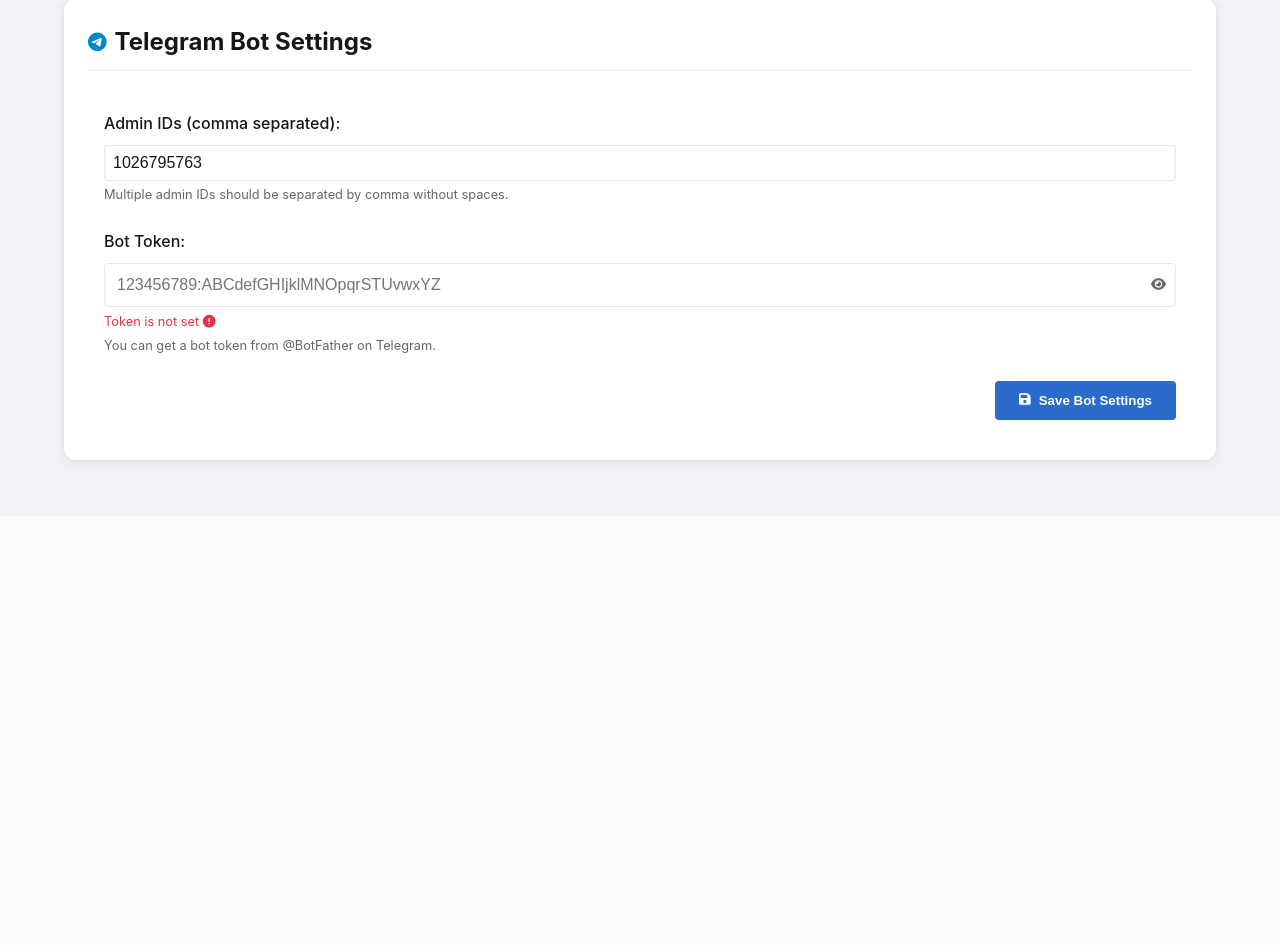
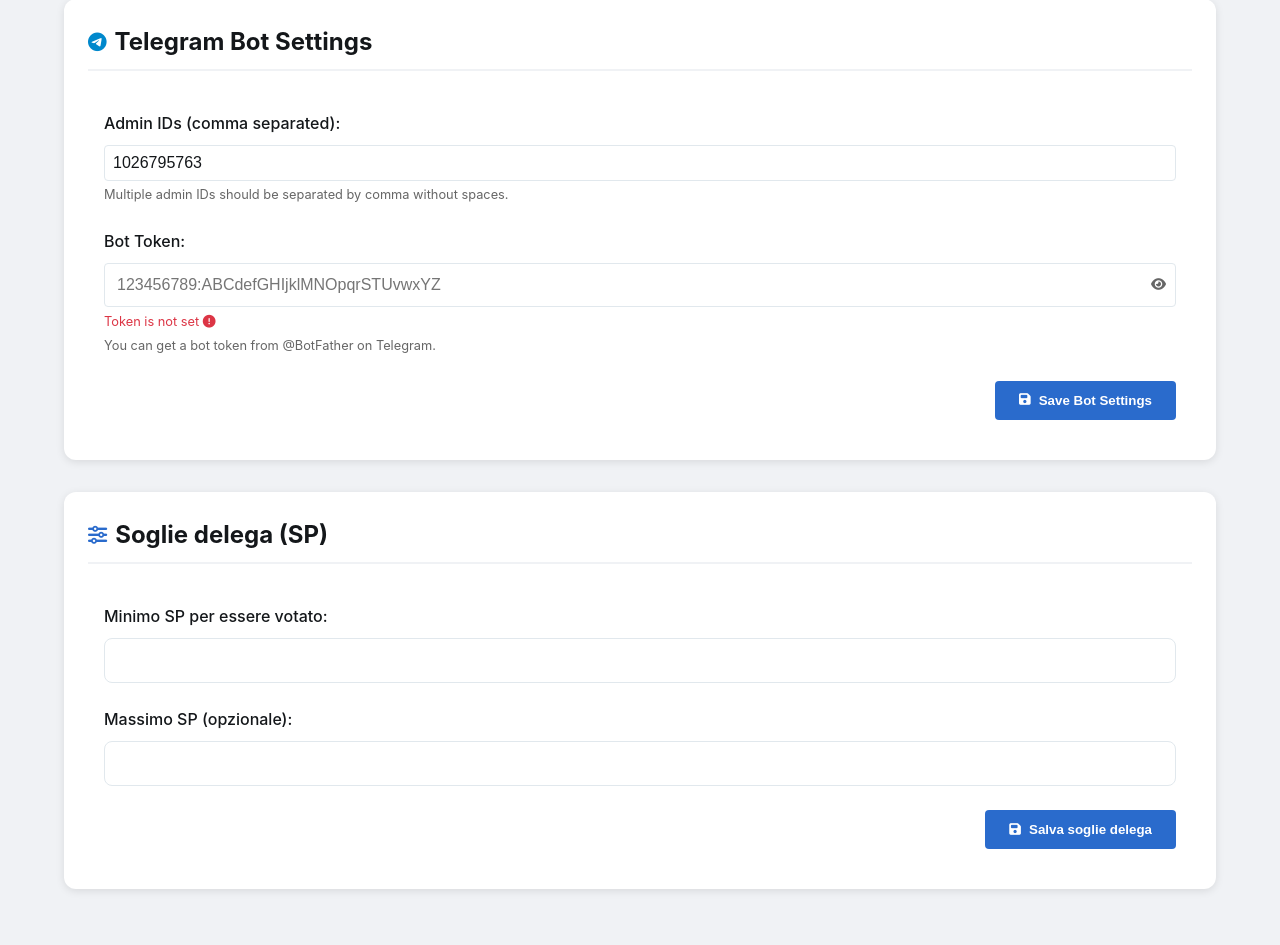
Before and after one commit to tasuboyz/bot-delegator, a Flask app: page /settings in a window 1280 px wide. Shown: the part 1470-2415 px from the top of the page. Before the commit the page ends 1938 px from the top, so only its background shows below. Run offline with Flask 3, Linux system fonts and the light colour scheme; parts of the project's set-up code (start-up, migrations or seed data) failed here and were passed over.

Commit message:
Add delegation thresholds management: implement UI for setting min/max SP and handle form submission

```diff
--- a/static/js/settings.js
+++ b/static/js/settings.js
@@ -13,6 +13,9 @@ class SettingsManager {
     this.testModeToggle = document.getElementById('testModeToggle');
     this.themeToggle = document.getElementById('themeToggle');
     this.notification = document.getElementById('notification');
+    this.delegationThresholdsForm = document.getElementById('delegationThresholdsForm');
+    this.delegationMinSp = document.getElementById('delegationMinSp');
+    this.delegationMaxSp = document.getElementById('delegationMaxSp');
 
     // Imposta il tema iniziale
     this.updateTheme();
@@ -44,6 +47,11 @@ class SettingsManager {
     document.querySelectorAll('.toggle-visibility').forEach(btn => {
       btn.addEventListener('click', e => this.togglePasswordVisibility(e.currentTarget));
     });
+
+    // Event listener per le soglie di delega
+    if (this.delegationThresholdsForm) {
+      this.delegationThresholdsForm.addEventListener('submit', e => this.handleDelegationThresholdsSubmit(e));
+    }
   }
     async loadSettings() {
     try {
@@ -112,6 +120,16 @@ class SettingsManager {
           botTokenStatus.classList.add('not-set');
           botTokenStatus.classList.remove('is-set');
         }
+      }
+
+      // Carica soglie delega
+      const minSpResp = await apiService.sendRequest('/api/settings/delegation_min_sp', 'GET');
+      if (minSpResp.success && minSpResp.data.delegation_min_sp !== undefined) {
+        this.delegationMinSp.value = minSpResp.data.delegation_min_sp;
+      }
+      const maxSpResp = await apiService.sendRequest('/api/settings/delegation_max_sp', 'GET');
+      if (maxSpResp.success && maxSpResp.data.delegation_max_sp !== undefined) {
+        this.delegationMaxSp.value = maxSpResp.data.delegation_max_sp;
       }
     } catch (error) {
       this.showNotification('Errore nel caricamento delle impostazioni', 'error');
@@ -207,6 +225,28 @@ class SettingsManager {
     }
   }
 
+  async handleDelegationThresholdsSubmit(e) {
+    e.preventDefault();
+    const minSp = parseFloat(this.delegationMinSp.value);
+    const maxSp = parseFloat(this.delegationMaxSp.value) || null;
+    try {
+      const minResp = await apiService.sendRequest('/api/settings/delegation_min_sp', 'POST', { value: minSp });
+      let maxOk = true;
+      if (maxSp !== null && !isNaN(maxSp)) {
+        const maxResp = await apiService.sendRequest('/api/settings/delegation_max_sp', 'POST', { value: maxSp });
+        maxOk = maxResp.success;
+      }
+      if (minResp.success && maxOk) {
+        this.showNotification('Soglie delega salvate con successo', 'success');
+      } else {
+        this.showNotification('Errore nel salvataggio delle soglie delega', 'error');
+      }
+    } catch (error) {
+      this.showNotification('Errore nella comunicazione con il server', 'error');
+      console.error('Error updating delegation thresholds:', error);
+    }
+  }
+
   togglePasswordVisibility(button) {
     const passwordField = button.parentElement;
     const input = passwordField.querySelector('input');
--- a/templates/settings.html
+++ b/templates/settings.html
@@ -164,6 +164,29 @@
           </div>
         </form>
       </section>
+
+      <!-- Soglie delega -->
+      <section class="card">
+        <div class="section-header">
+          <i class="fas fa-sliders-h"></i>
+          <h2>Soglie delega (SP)</h2>
+        </div>
+        <form id="delegationThresholdsForm" class="form-content">
+          <div class="form-field">
+            <label for="delegationMinSp">Minimo SP per essere votato:</label>
+            <input type="number" id="delegationMinSp" name="delegation_min_sp" min="0" step="0.01" required>
+          </div>
+          <div class="form-field">
+            <label for="delegationMaxSp">Massimo SP (opzionale):</label>
+            <input type="number" id="delegationMaxSp" name="delegation_max_sp" min="0" step="0.01">
+          </div>
+          <div class="form-actions">
+            <button type="submit" class="primary-btn">
+              <i class="fas fa-save"></i> Salva soglie delega
+            </button>
+          </div>
+        </form>
+      </section>
     </main>
   </div>
 
```
Also changed, not shown: curation/components/beem.py (+16 -0 lines).
